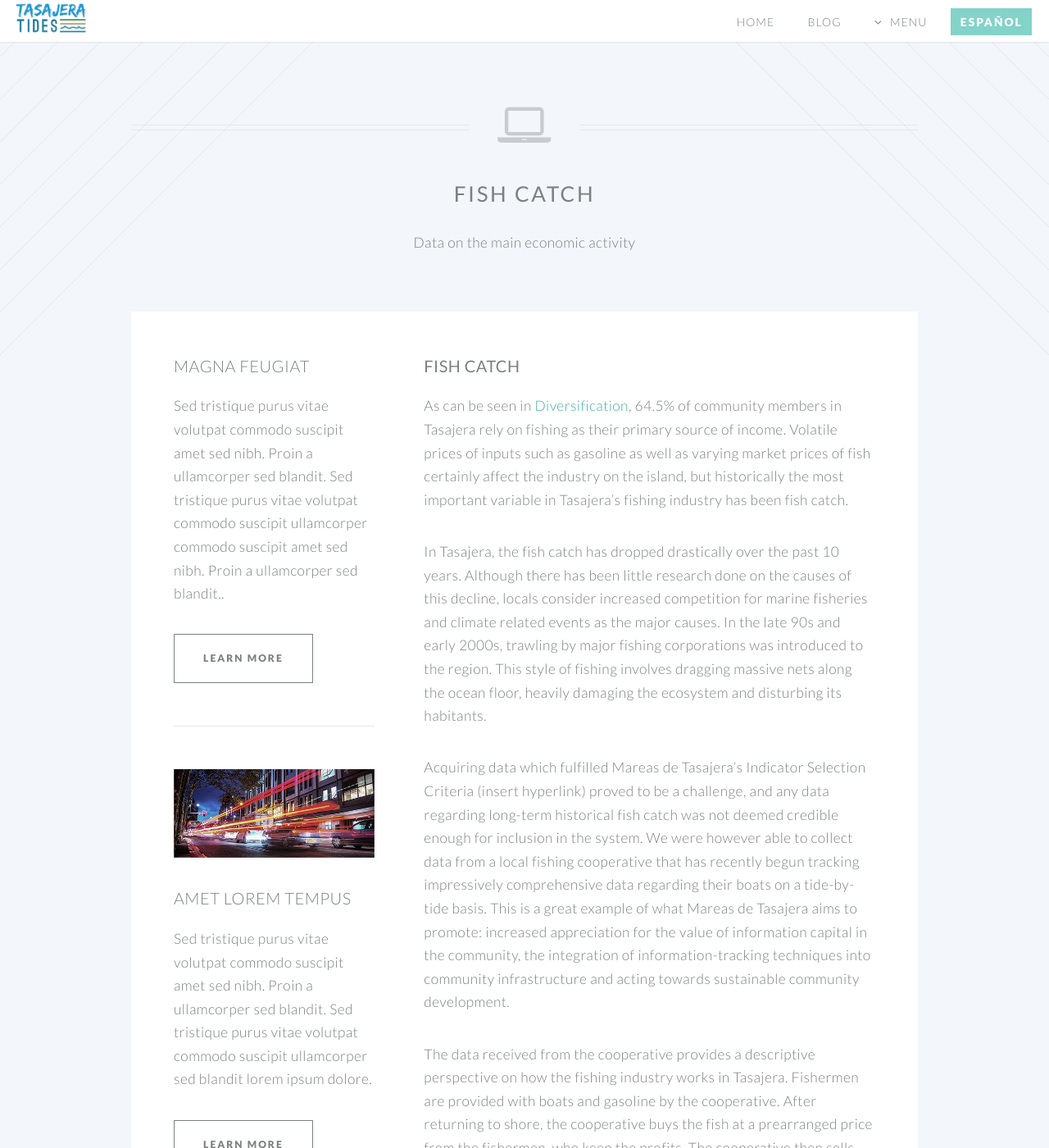
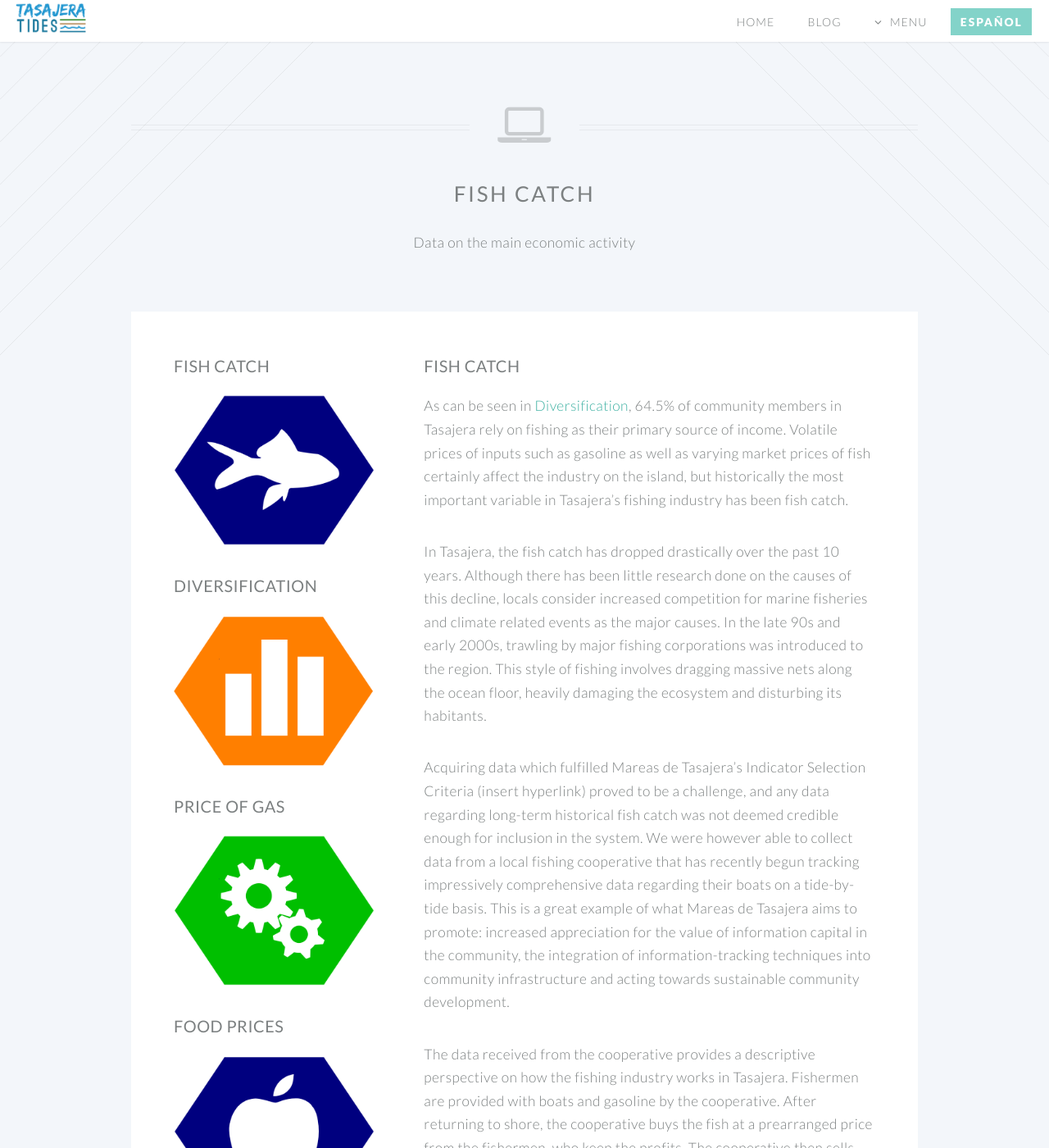
Before and after one commit to danteo90/danteo90.github.io, a Jekyll site: the page fish-catch.html, which Jekyll copies as it is, in a window 1280 px wide and 1400 px high. Shown: the whole window at 82% size. Built offline with Jekyll 4.4.1, drawn with Linux system fonts in a browser that asks for light colours.

Commit message:
Update fish-catch.html

```diff
--- a/fish-catch.html
+++ b/fish-catch.html
@@ -106,28 +106,27 @@
 									<div class="sidebar">
 										<section>
 											<header>
-												<h3>Magna Feugiat</h3>
+												<h3><a href="/fish-catch.html"><strong>Fish Catch</strong></a></h3>
+												<a href="/fish-catch.html" class="image featured"><img src="images/fish-catch-icon.png" alt=""/></a>
 											</header>
-											<p>Sed tristique purus vitae volutpat commodo suscipit amet sed nibh. Proin a ullamcorper sed blandit. Sed tristique purus vitae volutpat commodo suscipit ullamcorper commodo suscipit amet sed nibh. Proin a ullamcorper sed blandit..</p>
-											<footer>
-												<ul class="buttons">
-													<li><a href="#" class="button small">Learn More</a></li>
-												</ul>
-											</footer>
+											<header>
+												<h3><a href="/diversification.html"><strong>Diversification</strong></a></h3>
+												<a href="/diversification.html" class="image featured"><img src="images/diversification-icon.png" alt=""/></a>
+											</header>
+											<header>
+												<h3><a href="/price-of-gas.html"><strong>Price of Gas</strong></a></h3>
+												<a href="/price-of-gas.html" class="image featured"><img src="images/price-of-gas-icon.png" alt=""/></a>
+											</header>
+											<header>
+												<h3><a href="/food-prices.html"><strong>Food Prices</strong></a></h3>
+												<a href="/food-prices.html" class="image featured"><img src="images/food-prices-icon.png" alt=""/></a>
+											</header>
+											<header>
+												<h3><a href="/tourism.html"><strong>Tourism</strong></a></h3>
+												<a href="/tourism.html" class="image featured"><img src="images/tourism-icon.png" alt=""/></a>
+											</header>
 										</section>
 
-										<section>
-											<a href="#" class="image featured"><img src="images/pic03.jpg" alt="" /></a>
-											<header>
-												<h3>Amet Lorem Tempus</h3>
-											</header>
-											<p>Sed tristique purus vitae volutpat commodo suscipit amet sed nibh. Proin a ullamcorper sed blandit. Sed tristique purus vitae volutpat commodo suscipit ullamcorper sed blandit lorem ipsum dolore.</p>
-											<footer>
-												<ul class="buttons">
-													<li><a href="#" class="button small">Learn More</a></li>
-												</ul>
-											</footer>
-										</section>
 									</div>
 
 							</div>
@@ -156,7 +155,7 @@
 							<div class="4u">
 
 								<section>
-									<span class="icon featured fa-check"></span>
+									<a href="/economy.html" class="image featured"><img src="images/economy-icon.png" alt=""/></a>
 									<header>
 										<h3><a href="/economy.html">Economy</a></h3>
 									</header>
@@ -167,7 +166,7 @@
 							<div class="4u">
 
 								<section>
-									<span class="icon featured fa-check"></span>
+									<a href="/society.html" class="image featured"><img src="images/society-icon.png" alt=""/></a>
 									<header>
 										<h3><a href="/society.html">Society</a></h3>
 									</header>
@@ -178,7 +177,7 @@
 							<div class="4u">
 
 								<section>
-									<span class="icon featured fa-check"></span>
+									<a href="/environment.html" class="image featured"><img src="images/environment-icon.png" alt=""/></a>
 									<header>
 										<h3><a href="/environment.html">Environment</a></h3>
 									</header>
```
